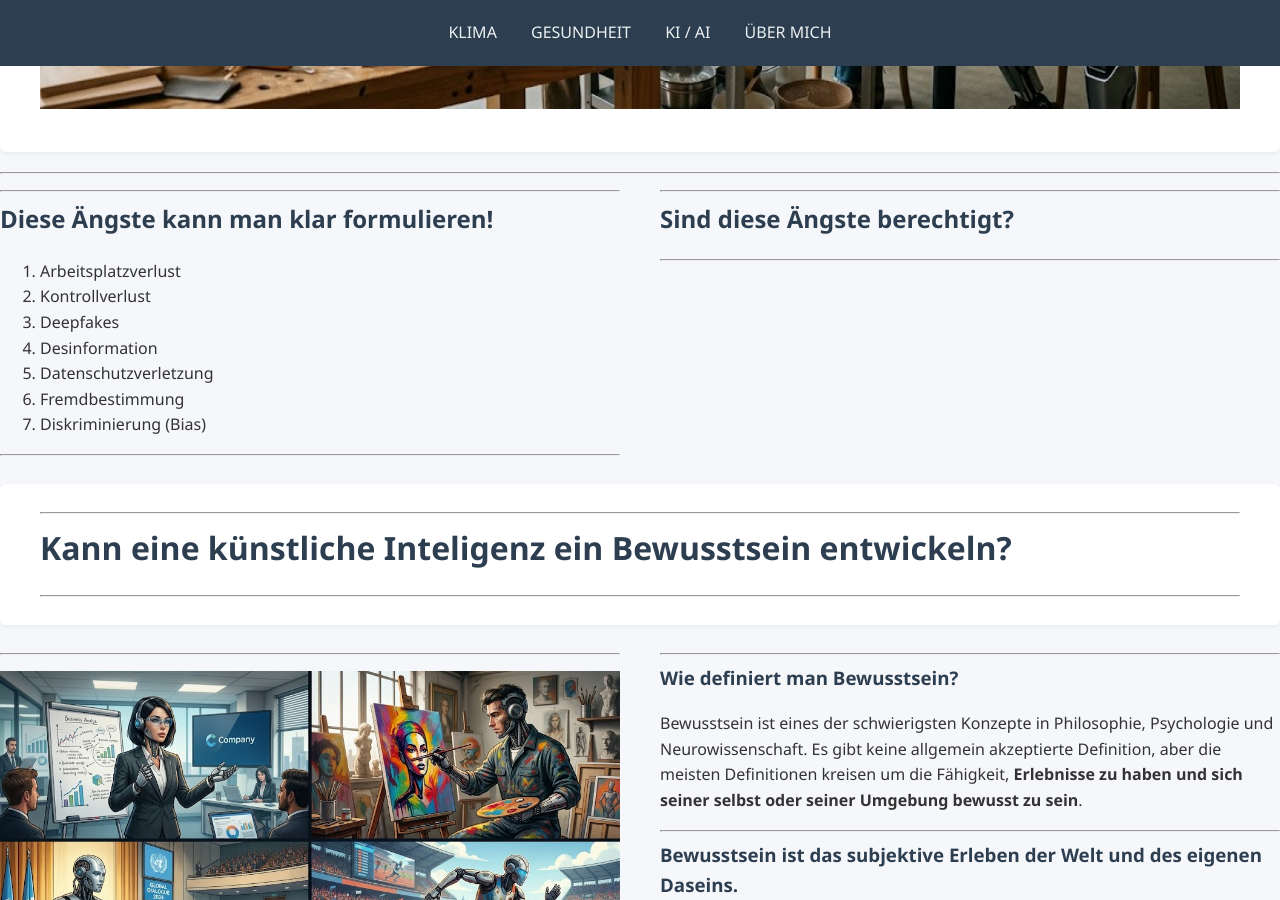
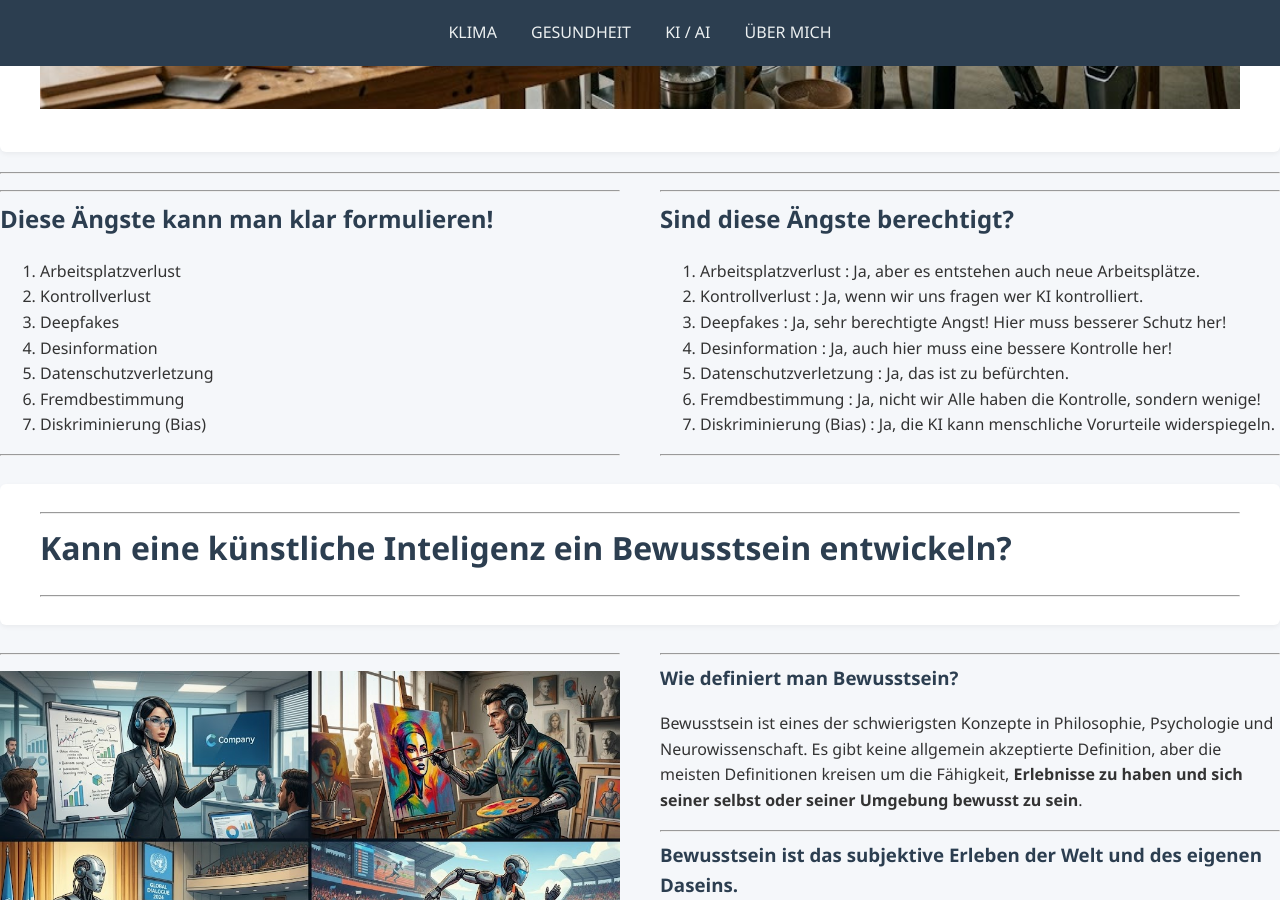
Before and after one commit to TheGermanTruth/TheGermanTruth, a Jekyll site: the page built from kiai.md, in a window 1280 px wide and 900 px high, scrolled down 1762 px. Built offline with Jekyll 4.4.1, drawn with Linux system fonts in a browser that asks for light colours.

Commit message:
Update kiai.md

```diff
--- a/kiai.md
+++ b/kiai.md
@@ -41,7 +41,13 @@ Hier wird noch gearbeitet!
 ---
 ## Sind diese Ängste berechtigt?
 
-
+1. Arbeitsplatzverlust : Ja, aber es entstehen auch neue Arbeitsplätze.
+2. Kontrollverlust : Ja, wenn wir uns fragen wer KI kontrolliert.
+3. Deepfakes : Ja, sehr berechtigte Angst! Hier muss besserer Schutz her!
+4. Desinformation : Ja, auch hier muss eine bessere Kontrolle her!
+5. Datenschutzverletzung : Ja, das ist zu befürchten.
+6. Fremdbestimmung : Ja, nicht wir Alle haben die Kontrolle, sondern wenige!
+7. Diskriminierung (Bias) : Ja, die KI kann menschliche Vorurteile widerspiegeln.
 
 ---
 
```
